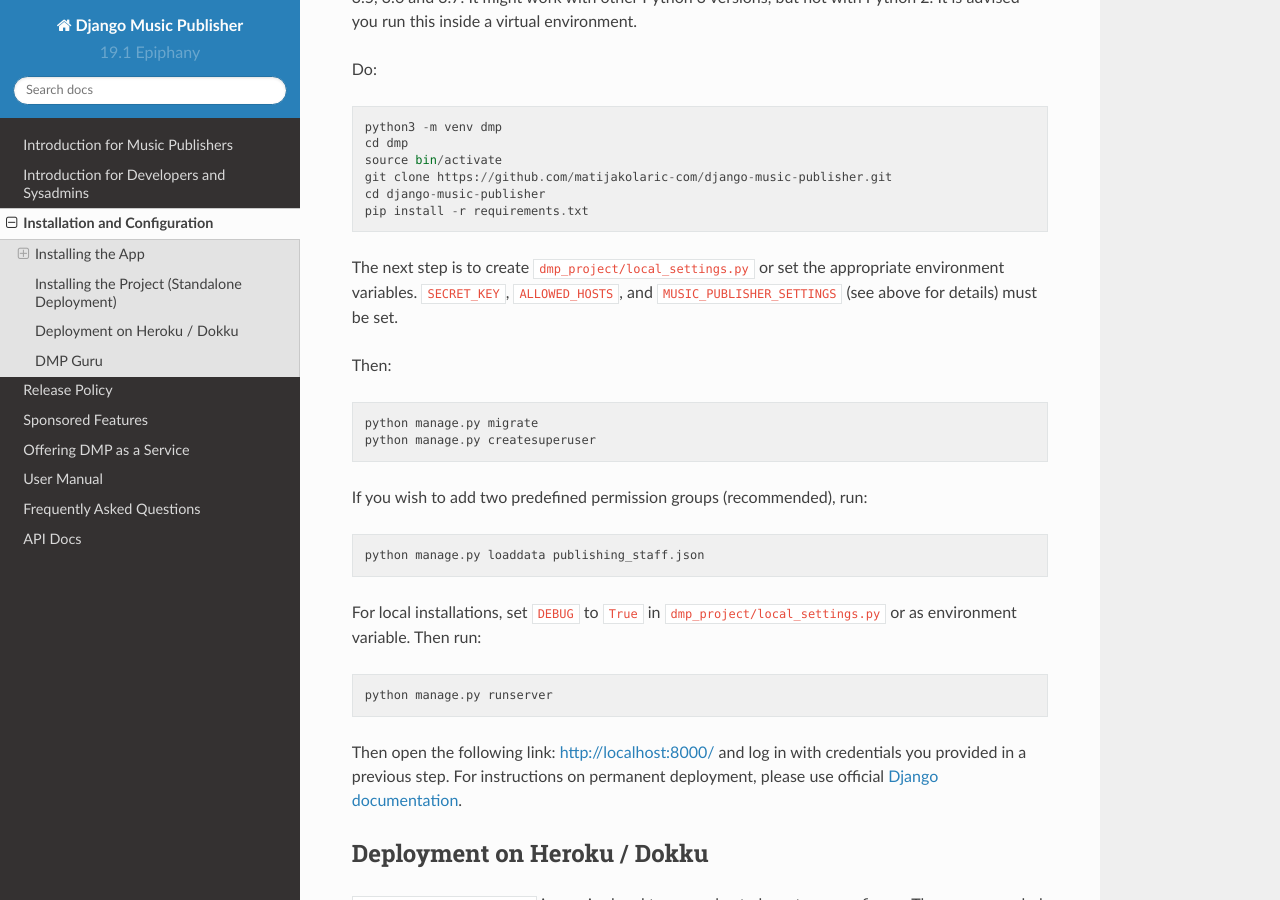
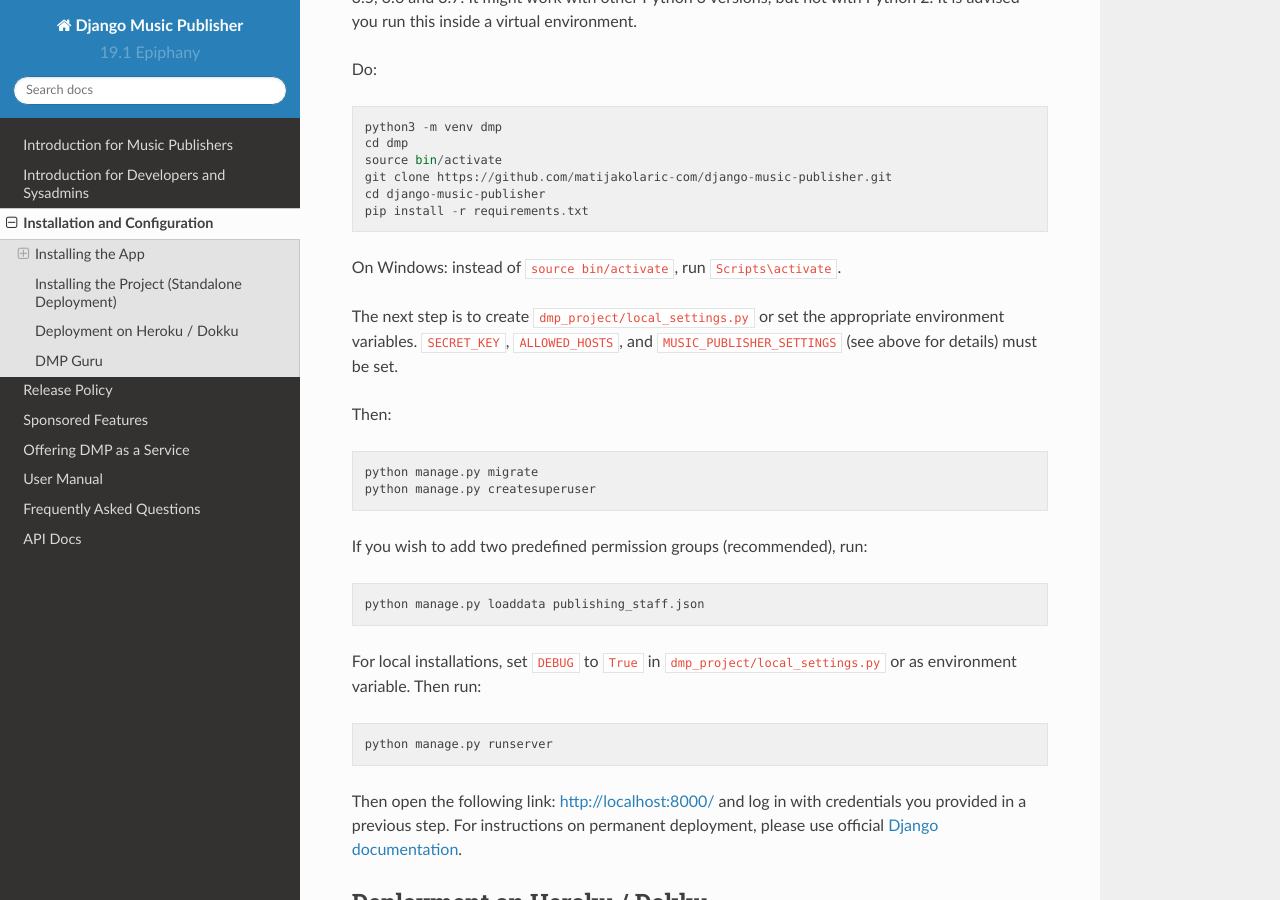
Before and after one commit to matijakolaric-com/django-music-publisher, a Sphinx documentation site: the page built from docs/installation.rst, in a window 1280 px wide and 900 px high, scrolled down 2315 px. Built offline with Sphinx 7.4.7 and the Read the Docs theme 2.0.0, drawn with Linux system fonts in a browser that asks for light colours.

Commit message:
Windows clarification in docs.

```diff
--- a/docs/installation.rst
+++ b/docs/installation.rst
@@ -130,6 +130,8 @@
     cd django-music-publisher
     pip install -r requirements.txt
 
+On Windows: instead of ``source bin/activate``, run ``Scripts\activate``.
+
 The next step is to create ``dmp_project/local_settings.py`` or set the
 appropriate environment variables. ``SECRET_KEY``, ``ALLOWED_HOSTS``, and
 ``MUSIC_PUBLISHER_SETTINGS`` (see above for details) must be set.
```
